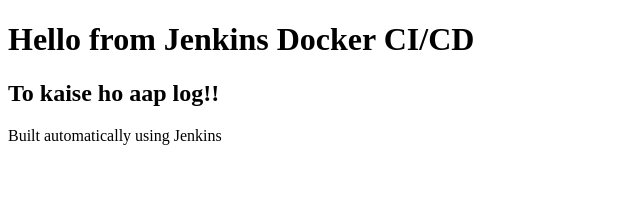
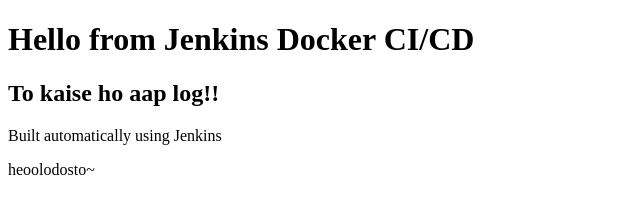
Before and after one commit to mralok039/nginx-devops-project, a plain HTML site: page index.html in a window 1280 px wide. Shown: the whole page, without its empty margins (0-640 px from the left). Drawn offline with Linux system fonts and the light colour scheme.

Commit message:
index change

```diff
--- a/index.html
+++ b/index.html
@@ -7,5 +7,6 @@
   <h1>Hello from Jenkins Docker CI/CD</h1>
   <h2 background-color:red> To kaise ho aap log!! </h2>
   <p>Built automatically using Jenkins</p>
+  <p>heoolodosto~</p>
 </body>
 </html>
```
